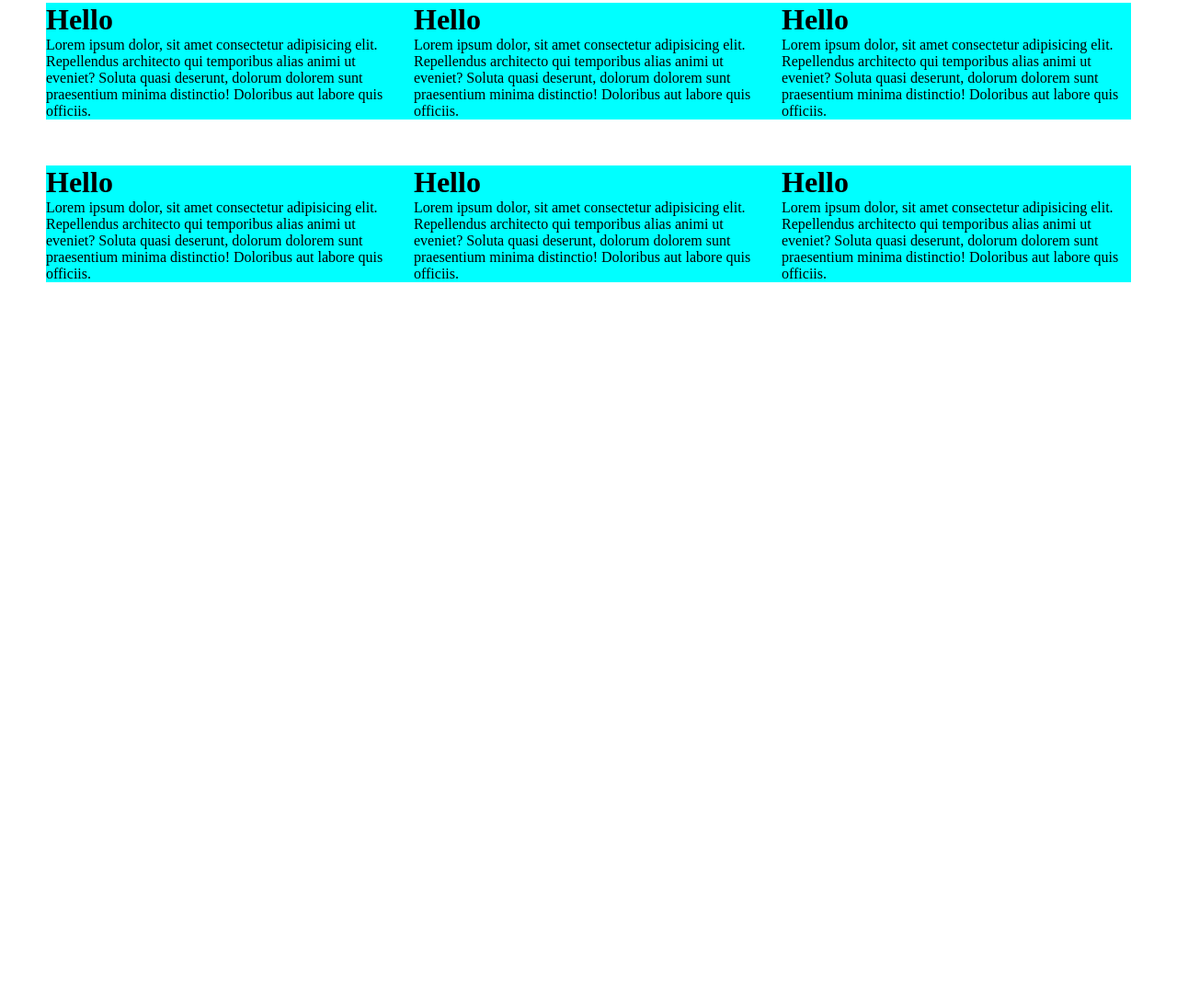
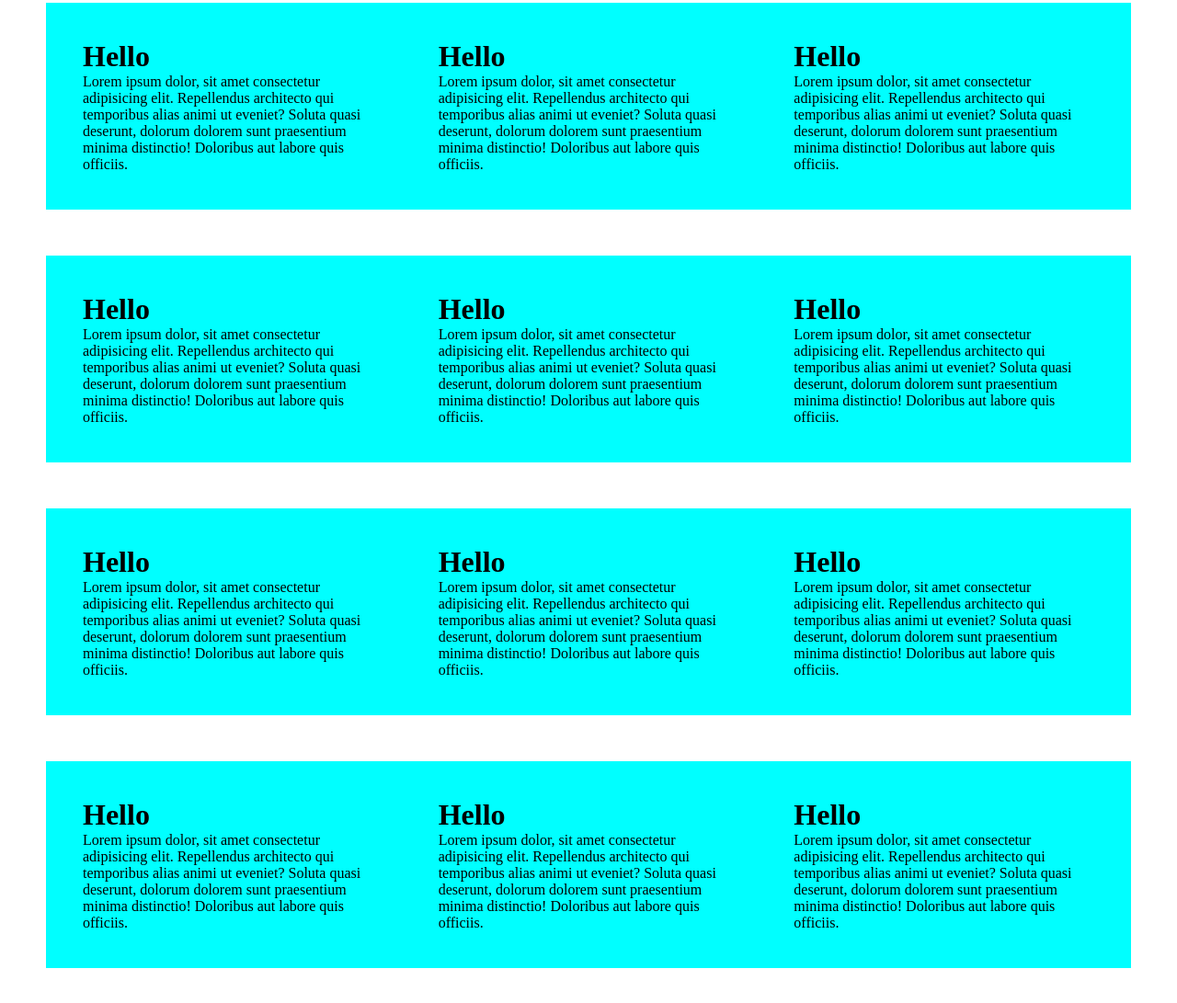
Before and after one commit to rahmatjon02/lesson-13, a plain HTML site: page index.html in a window 1280 px wide. Shown: the part 147-1238 px from the top of the page at 92% size. Before the commit the page ends 800 px from the top, so only its background shows below. Drawn offline with Linux system fonts and the light colour scheme.

Commit message:
added new code

```diff
--- a/index.html
+++ b/index.html
@@ -74,5 +74,63 @@
         </p>
       </div>
     </div>
+    <div style="display: flex; gap: 20px; margin: 50px;">
+      <div>
+        <h1>Hello</h1>
+        <p>
+          Lorem ipsum dolor, sit amet consectetur adipisicing elit. Repellendus
+          architecto qui temporibus alias animi ut eveniet? Soluta quasi
+          deserunt, dolorum dolorem sunt praesentium minima distinctio!
+          Doloribus aut labore quis officiis.
+        </p>
+      </div>
+      <div>
+        <h1>Hello</h1>
+        <p>
+          Lorem ipsum dolor, sit amet consectetur adipisicing elit. Repellendus
+          architecto qui temporibus alias animi ut eveniet? Soluta quasi
+          deserunt, dolorum dolorem sunt praesentium minima distinctio!
+          Doloribus aut labore quis officiis.
+        </p>
+      </div>
+      <div>
+        <h1>Hello</h1>
+        <p>
+          Lorem ipsum dolor, sit amet consectetur adipisicing elit. Repellendus
+          architecto qui temporibus alias animi ut eveniet? Soluta quasi
+          deserunt, dolorum dolorem sunt praesentium minima distinctio!
+          Doloribus aut labore quis officiis.
+        </p>
+      </div>
+    </div>
+    <div style="display: flex; gap: 20px; margin: 50px;">
+      <div>
+        <h1>Hello</h1>
+        <p>
+          Lorem ipsum dolor, sit amet consectetur adipisicing elit. Repellendus
+          architecto qui temporibus alias animi ut eveniet? Soluta quasi
+          deserunt, dolorum dolorem sunt praesentium minima distinctio!
+          Doloribus aut labore quis officiis.
+        </p>
+      </div>
+      <div>
+        <h1>Hello</h1>
+        <p>
+          Lorem ipsum dolor, sit amet consectetur adipisicing elit. Repellendus
+          architecto qui temporibus alias animi ut eveniet? Soluta quasi
+          deserunt, dolorum dolorem sunt praesentium minima distinctio!
+          Doloribus aut labore quis officiis.
+        </p>
+      </div>
+      <div>
+        <h1>Hello</h1>
+        <p>
+          Lorem ipsum dolor, sit amet consectetur adipisicing elit. Repellendus
+          architecto qui temporibus alias animi ut eveniet? Soluta quasi
+          deserunt, dolorum dolorem sunt praesentium minima distinctio!
+          Doloribus aut labore quis officiis.
+        </p>
+      </div>
+    </div>
   </body>
 </html>
--- a/style.css
+++ b/style.css
@@ -4,4 +4,5 @@
 
 div {
   background-color: aqua;
+  padding: 20px;
 }
```
